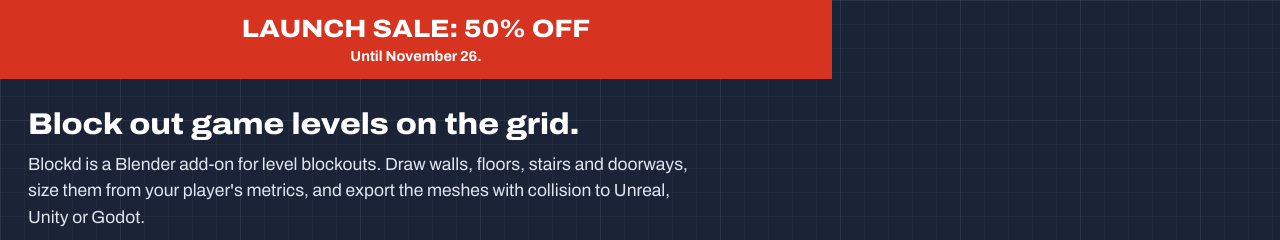
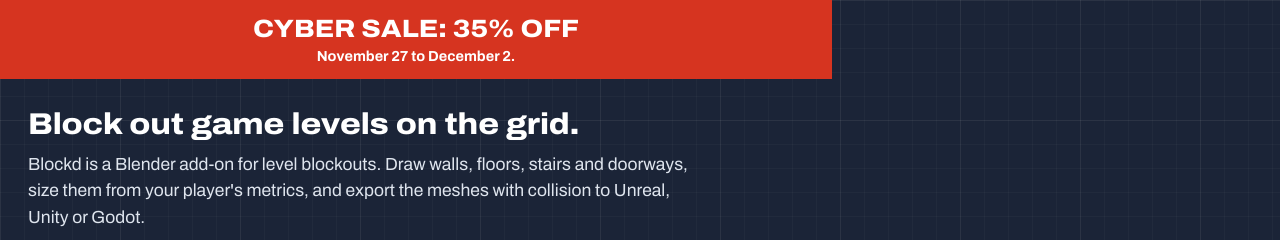
Before and after one commit to thesoukgalaxy/addons, a plain HTML site: page blockd/index.html in a window 1280 px wide. Shown: the top 240 px of the page. Drawn offline with Linux system fonts and the light colour scheme.

Commit message:
Blockd page: Cyber Sale banner (35%, Nov 27 to Dec 2) replaces the 50% banner; featured image without ribbon

```diff
--- a/blockd/index.html
+++ b/blockd/index.html
@@ -194,7 +194,7 @@
 <body>
 <main>
 
-  <p class="sale">LAUNCH SALE: 50% OFF<small>Until November 26.</small></p>
+  <p class="sale">CYBER SALE: 35% OFF<small>November 27 to December 2.</small></p>
 
   <h1>Block out game levels on the grid.</h1>
   <p class="lead">Blockd is a Blender add-on for level blockouts. Draw walls, floors, stairs and doorways, size them from your player's metrics, and export the meshes with collision to Unreal, Unity or Godot.</p>
```
Also changed, not shown: 1 other file.
